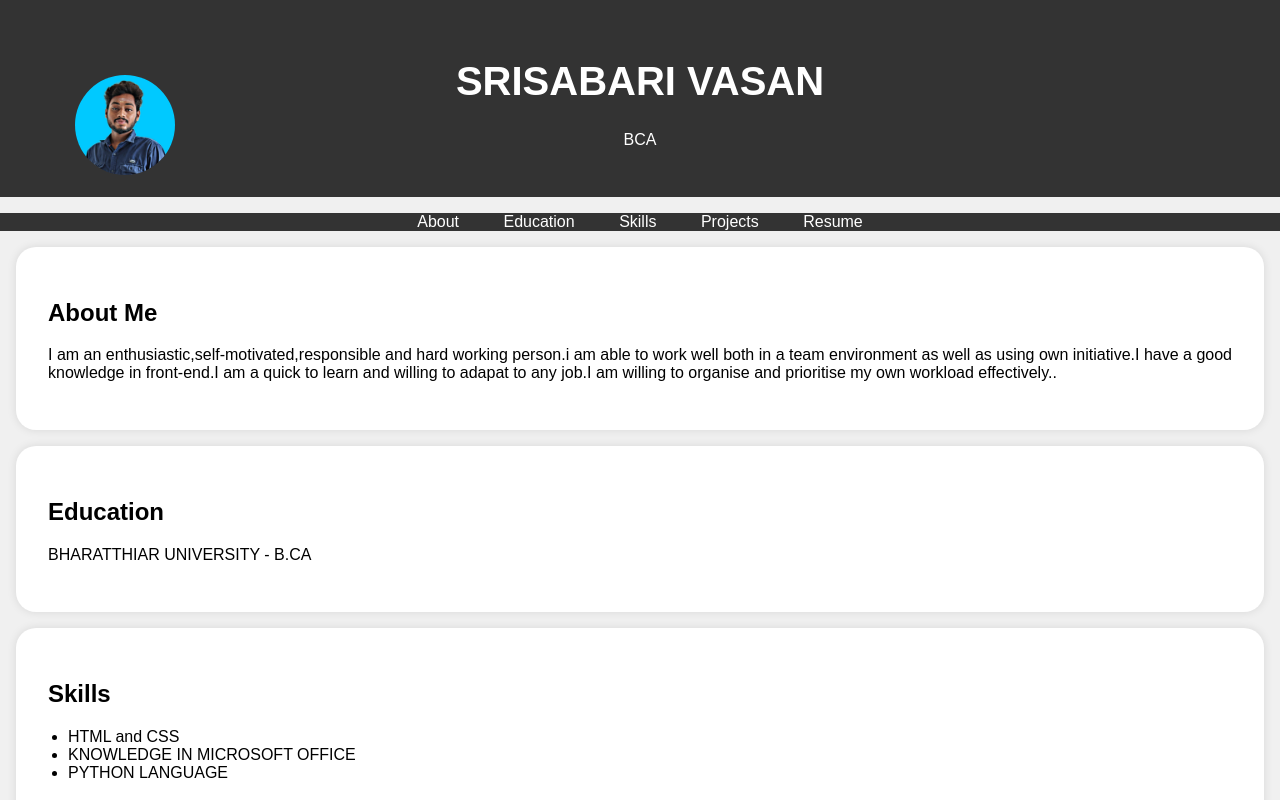
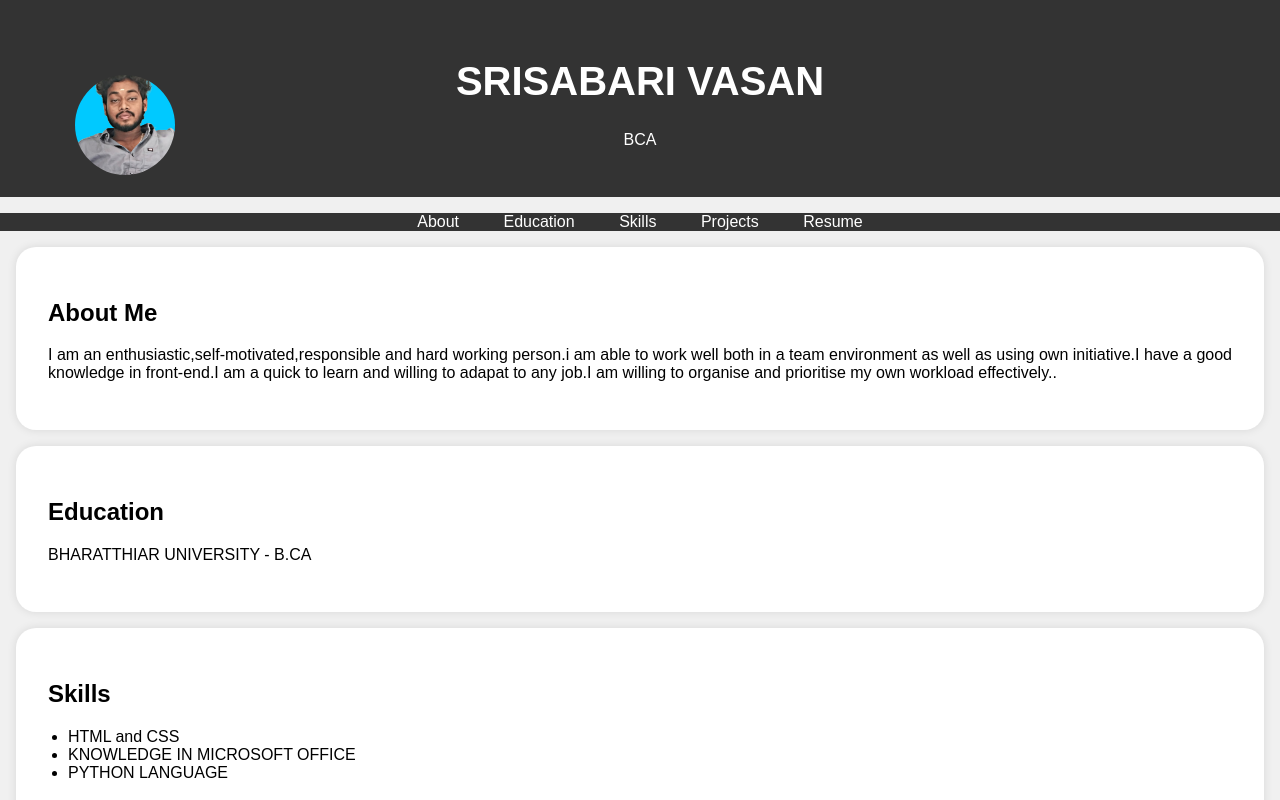
Before and after one commit to asbru5ebru5e2122j0835/sabari, a plain HTML site: page index.html in a window 1280 px wide. Shown: the top 800 px of the page. Drawn offline with Linux system fonts and the light colour scheme.

Commit message:
Add files via upload

```diff
--- a/index.html
+++ b/index.html
@@ -95,7 +95,7 @@
     <header>
         <div class="header-content">
             <!-- Add your profile picture here -->
-            <img src="sabari.jpg" alt="Your Profile Picture" class="profile-picture">
+            <img src="sabaripic.jpg" alt="Your Profile Picture" class="profile-picture">
             <h1>SRISABARI VASAN</h1>
             <p>BCA</p>
         </div>
```
Also changed, not shown: sabaripic.jpg (added), 1 other file.
